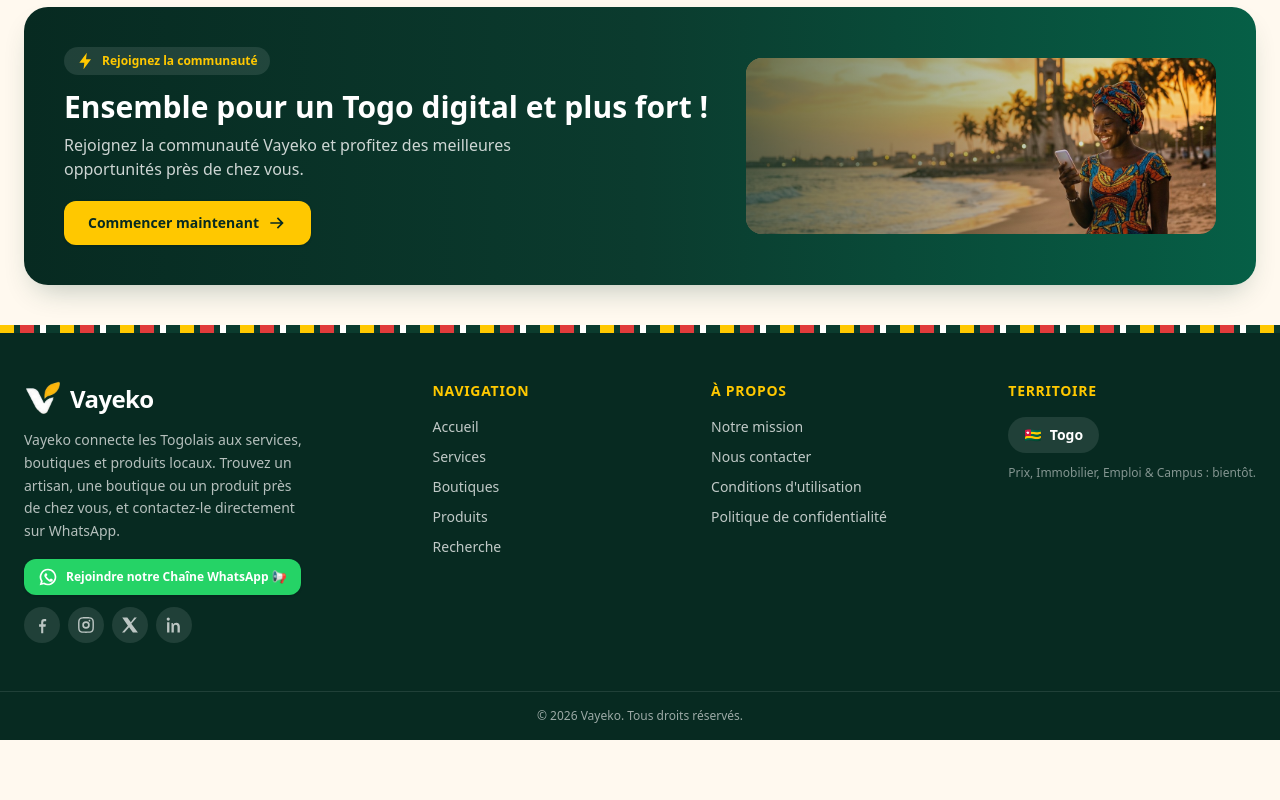
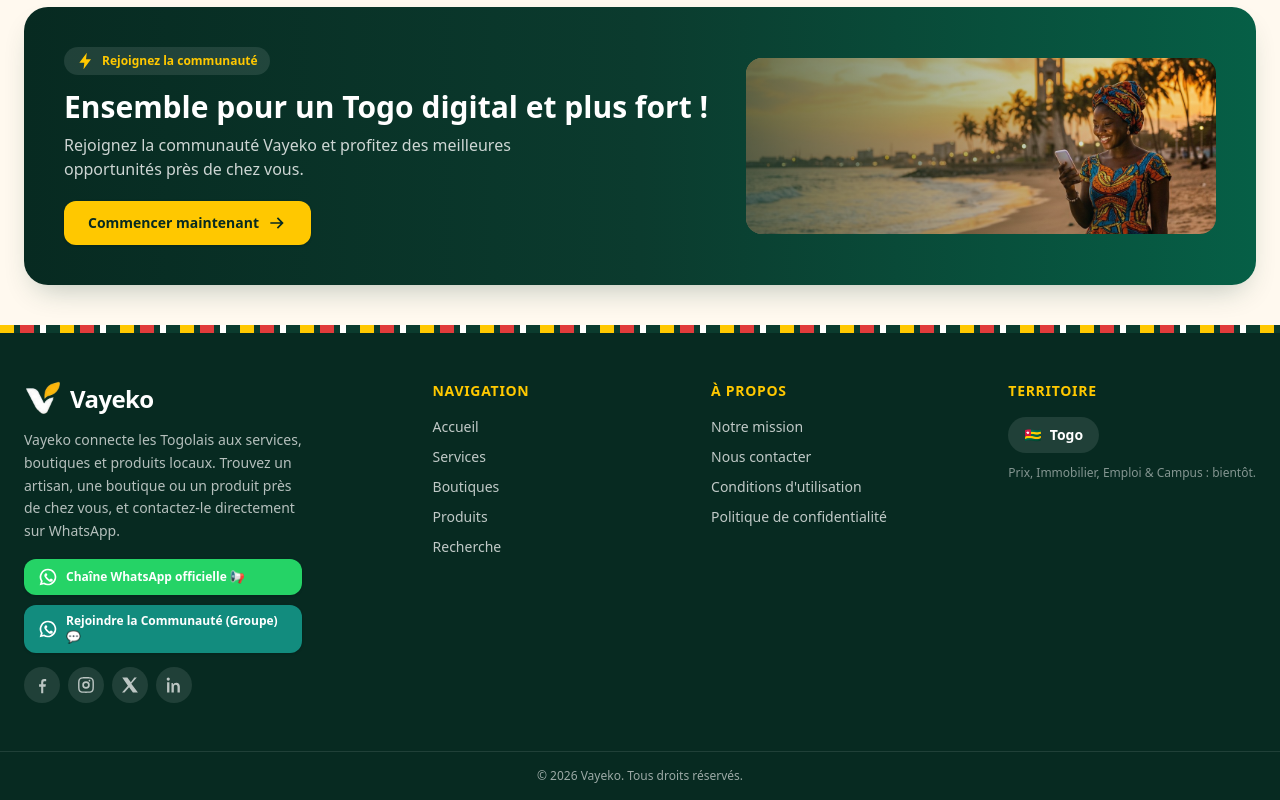
Before and after one commit to mouhubatechglobal-debug/Vayeko, a Next.js app: page / in a window 1280 px wide. Shown: the part 1398-2198 px from the top of the page. Before the commit the page ends 2138 px from the top, so only its background shows below. Built offline with nearby package versions, Linux system fonts and the light colour scheme; no server answers; the database is empty.

Commit message:
feat: ajout du lien direct vers le Groupe Communauté WhatsApp dans le Footer

```diff
--- a/components/layout/Footer.tsx
+++ b/components/layout/Footer.tsx
@@ -30,17 +30,26 @@ export function Footer() {
             <span className="text-2xl font-extrabold tracking-tight">{SITE_NAME}</span>
           </Link>
           <p className="mt-3 text-sm leading-relaxed text-white/70">{SITE_DESCRIPTION}</p>
-          <div className="mt-4 space-y-3">
+          <div className="mt-4 space-y-2.5">
             <a
               href="https://whatsapp.com/channel/0029VbE9enqKAwEcfRySrW0T"
               target="_blank"
               rel="noopener noreferrer"
-              className="inline-flex items-center gap-2 rounded-xl bg-[#25D366] px-3.5 py-2 text-xs font-bold text-white shadow transition hover:brightness-105 active:scale-95"
+              className="flex items-center gap-2 rounded-xl bg-[#25D366] px-3.5 py-2 text-xs font-bold text-white shadow transition hover:brightness-105 active:scale-95"
             >
-              <Icon name="whatsapp" className="h-4 w-4" />
-              <span>Rejoindre notre Chaîne WhatsApp 📢</span>
+              <Icon name="whatsapp" className="h-4 w-4 shrink-0" />
+              <span>Chaîne WhatsApp officielle 📢</span>
             </a>
-            <div className="flex gap-2">
+            <a
+              href="https://chat.whatsapp.com/FlMkWCsyh8dECZT4gxmz4Y"
+              target="_blank"
+              rel="noopener noreferrer"
+              className="flex items-center gap-2 rounded-xl bg-[#128C7E] px-3.5 py-2 text-xs font-bold text-white shadow transition hover:brightness-105 active:scale-95"
+            >
+              <Icon name="whatsapp" className="h-4 w-4 shrink-0" />
+              <span>Rejoindre la Communauté (Groupe) 💬</span>
+            </a>
+            <div className="flex gap-2 pt-1">
               {(
                 [
                   { name: 'facebook', label: 'Facebook' },
```
